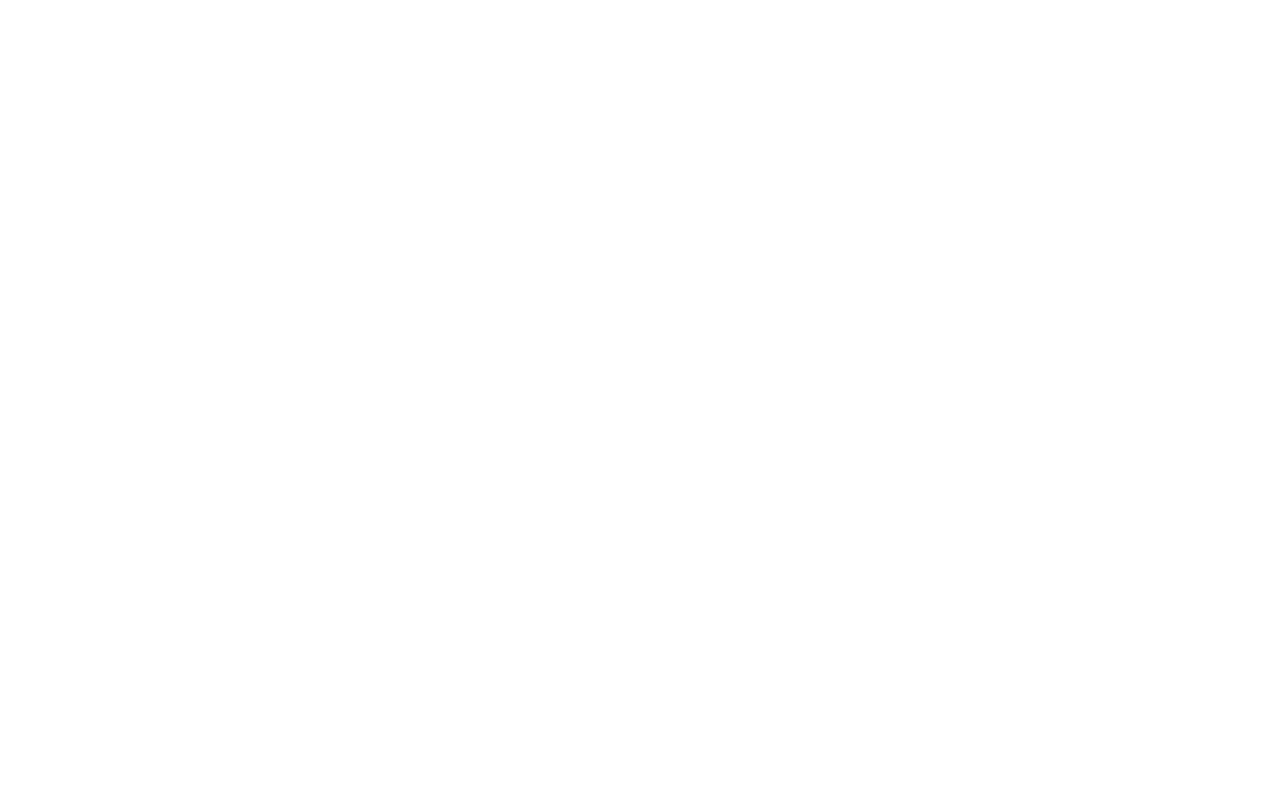
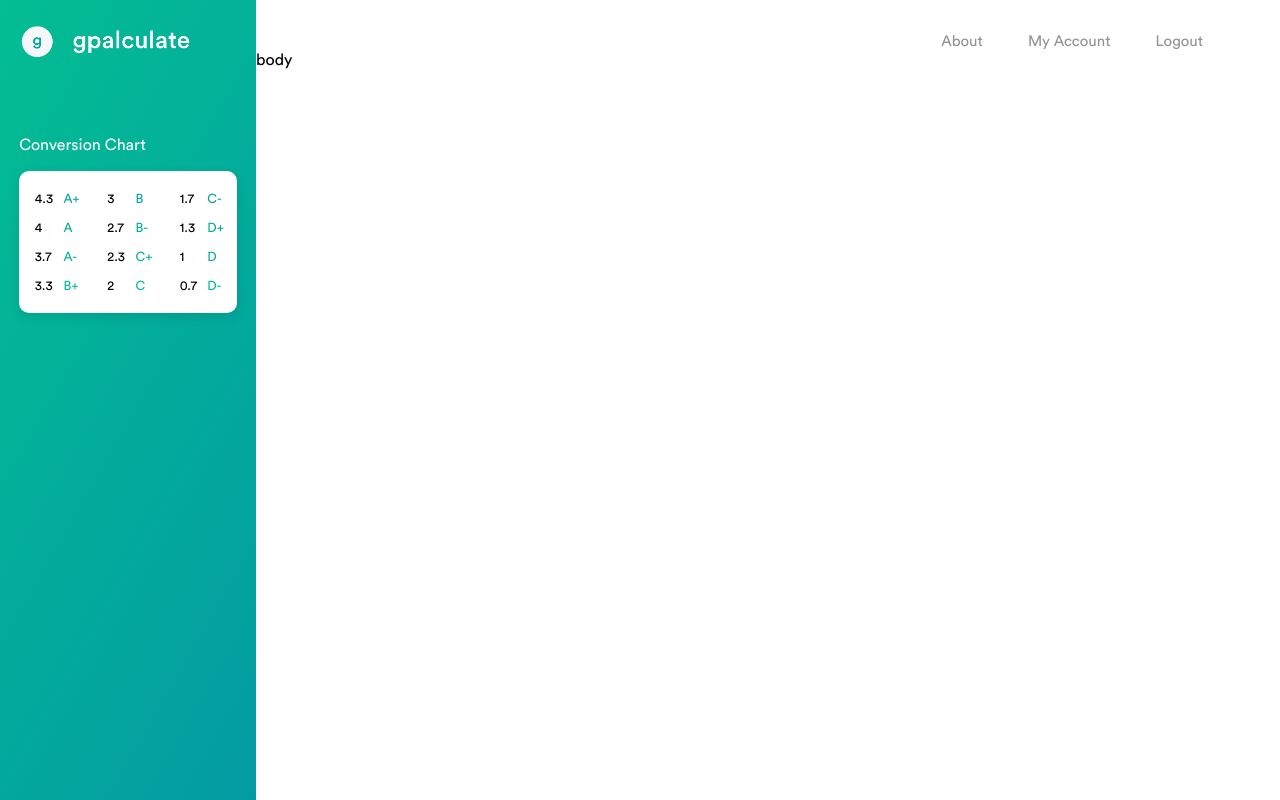
Before and after one commit to tachyon83/gpalculate, a React (Create React App) app in the folder frontend/: page /gpa in a window 1280 px wide. Built offline with nearby package versions, Linux system fonts and the light colour scheme.

Commit message:
Add conversion chart, nav to gpa page

```diff
--- a/frontend/src/App.js
+++ b/frontend/src/App.js
@@ -6,6 +6,7 @@
 import { CoursePage } from "./pages/CoursePage/CoursePage";
 import { AccountPage } from "./pages/AccountPage/AccountPage";
 import { AboutPage } from "./pages/AboutPage/AboutPage";
+import { NotFoundPage } from "./pages/NotFoundPage/NotFoundPage";
 import "./App.css";
 
 function App() {
@@ -15,10 +16,11 @@
         <Route exact path="/" component={LandingPage} />
         <Route path="/login" component={LoginPage} />
         <Route path="/signUp" component={SignUpPage} />
-        <Route path="/calculator" component={GpaPage} />
+        <Route path="/gpa" component={GpaPage} />
         <Route path="/course/:id" component={CoursePage} />
         <Route path="/account" component={AccountPage} />
         <Route path="/about" component={AboutPage} />
+        <Route component={NotFoundPage} />
       </Switch>
     </Router>
   );
--- /dev/null
+++ b/frontend/src/components/Nav2/Nav2.jsx
@@ -0,0 +1,13 @@
+import React from "react";
+import { Link } from "react-router-dom";
+import styles from "./nav2.module.css";
+
+export const Nav2 = () => {
+  return (
+    <nav className={styles.nav}>
+      <Link to="/about">About</Link>
+      <Link to="/account">My Account</Link>
+      <Link>Logout</Link>
+    </nav>
+  );
+};
--- /dev/null
+++ b/frontend/src/components/Nav2/nav2.module.css
@@ -0,0 +1,18 @@
+.nav {
+  width: 85%;
+  margin: auto;
+  text-align: right;
+  padding-top: 2em;
+}
+
+.nav a {
+  text-decoration: none;
+  color: #929292;
+  transition: 0.3s;
+  margin-left: 3em;
+  font-size: 15px;
+}
+
+.nav a:hover {
+  color: #5e5e5e;
+}
--- /dev/null
+++ b/frontend/src/components/SideBar/SideBar.jsx
@@ -0,0 +1,76 @@
+import React from "react";
+import { Link } from "react-router-dom";
+import logo from "../../assets/logo-v2.png";
+import styles from "./sideBar.module.css";
+
+const conversion = [
+  { letter: "A+", number: 4.3 },
+  { letter: "A", number: 4.0 },
+  { letter: "A-", number: 3.7 },
+  { letter: "B+", number: 3.3 },
+  { letter: "B", number: 3.0 },
+  { letter: "B-", number: 2.7 },
+  { letter: "C+", number: 2.3 },
+  { letter: "C", number: 2.0 },
+  { letter: "C-", number: 1.7 },
+  { letter: "D+", number: 1.3 },
+  { letter: "D", number: 1.0 },
+  { letter: "D-", number: 0.7 },
+];
+
+const ConversionChart = () => (
+  <div>
+    <p className={styles.title}>Conversion Chart</p>
+    <div className={styles.conversionChart}>
+      <div className={styles.conversionChartColumn}>
+        <div className={styles.conversionChartNumber}>
+          {conversion.slice(0, 4).map((single) => (
+            <p key={single.number}>{single.number}</p>
+          ))}
+        </div>
+        <div className={styles.conversionChartLetter}>
+          {conversion.slice(0, 4).map((single) => (
+            <p key={single.letter}>{single.letter}</p>
+          ))}
+        </div>
+      </div>
+      <div className={styles.conversionChartColumn}>
+        <div className={styles.conversionChartNumber}>
+          {conversion.slice(4, 8).map((single) => (
+            <p key={single.number}>{single.number}</p>
+          ))}
+        </div>
+        <div className={styles.conversionChartLetter}>
+          {conversion.slice(4, 8).map((single) => (
+            <p key={single.letter}>{single.letter}</p>
+          ))}
+        </div>
+      </div>
+      <div className={styles.conversionChartColumn}>
+        <div className={styles.conversionChartNumber}>
+          {conversion.slice(8, 12).map((single) => (
+            <p key={single.number}>{single.number}</p>
+          ))}
+        </div>
+        <div className={styles.conversionChartLetter}>
+          {conversion.slice(8, 12).map((single) => (
+            <p key={single.letter}>{single.letter}</p>
+          ))}
+        </div>
+      </div>
+    </div>
+  </div>
+);
+
+export const SideBar = () => {
+  return (
+    <div className={styles.sideBar}>
+      <Link to="/">
+        <img src={logo} alt="logo" className={styles.logoImage} />
+      </Link>
+      <div className={styles.body}>
+        <ConversionChart />
+      </div>
+    </div>
+  );
+};
--- /dev/null
+++ b/frontend/src/components/SideBar/sideBar.module.css
@@ -0,0 +1,53 @@
+.sideBar {
+  flex: 1;
+  background: linear-gradient(120deg, #03bd93 0%, rgba(3, 155, 163, 1) 100%);
+  min-height: 50em;
+  min-width: 250px;
+}
+
+.logoImage {
+  position: relative;
+  user-select: none;
+  -moz-user-select: none;
+  -webkit-user-drag: none;
+  -webkit-user-select: none;
+  -ms-user-select: none;
+  top: 25px;
+  left: 20px;
+  max-height: 35px;
+}
+
+.body {
+  width: 85%;
+  margin: auto;
+  margin-top: 6em;
+}
+
+.title {
+  color: white;
+}
+
+.conversionChart {
+  background-color: white;
+  border-radius: 10px;
+  box-shadow: rgba(0, 0, 0, 0.1) 0px 4px 12px;
+  display: flex;
+  font-size: 13px;
+  padding: 0.5em 0;
+}
+
+.conversionChartColumn {
+  display: flex;
+  flex: 1;
+}
+
+.conversionChartNumber {
+  margin-left: 1.2em;
+  margin-right: 0.8em;
+}
+
+.conversionChartLetter {
+  background: linear-gradient(60deg, #03bd93 0%, rgba(3, 155, 163, 1) 100%);
+  -webkit-background-clip: text;
+  -webkit-text-fill-color: transparent;
+}
--- a/frontend/src/pages/GpaPage/GpaPage.jsx
+++ b/frontend/src/pages/GpaPage/GpaPage.jsx
@@ -1,5 +1,13 @@
 import React from "react";
+import { SideBar } from "../../components/SideBar/SideBar";
+import { GpaPageBody } from "./GpaPageBody";
+import styles from "./gpaPage.module.css";
 
 export const GpaPage = () => {
-  return <div>gpa page</div>;
+  return (
+    <div className={styles.body}>
+      <SideBar />
+      <GpaPageBody />
+    </div>
+  );
 };
--- /dev/null
+++ b/frontend/src/pages/GpaPage/GpaPageBody.jsx
@@ -0,0 +1,12 @@
+import React from "react";
+import { Nav2 } from "../../components/Nav2/Nav2";
+import styles from "./gpaPageBody.module.css";
+
+export const GpaPageBody = () => {
+  return (
+    <div className={styles.body}>
+      <Nav2 />
+      body
+    </div>
+  );
+};
--- /dev/null
+++ b/frontend/src/pages/GpaPage/gpaPage.module.css
@@ -0,0 +1,3 @@
+.body {
+  display: flex;
+}
--- /dev/null
+++ b/frontend/src/pages/GpaPage/gpaPageBody.module.css
@@ -0,0 +1,3 @@
+.body {
+  flex: 4;
+}
--- /dev/null
+++ b/frontend/src/pages/NotFoundPage/NotFoundPage.jsx
@@ -0,0 +1,5 @@
+import React from "react";
+
+export const NotFoundPage = () => {
+  return <div>not found!</div>;
+};
```
Also changed, not shown: 1 other file (tests, documents, lock files or other folders).
